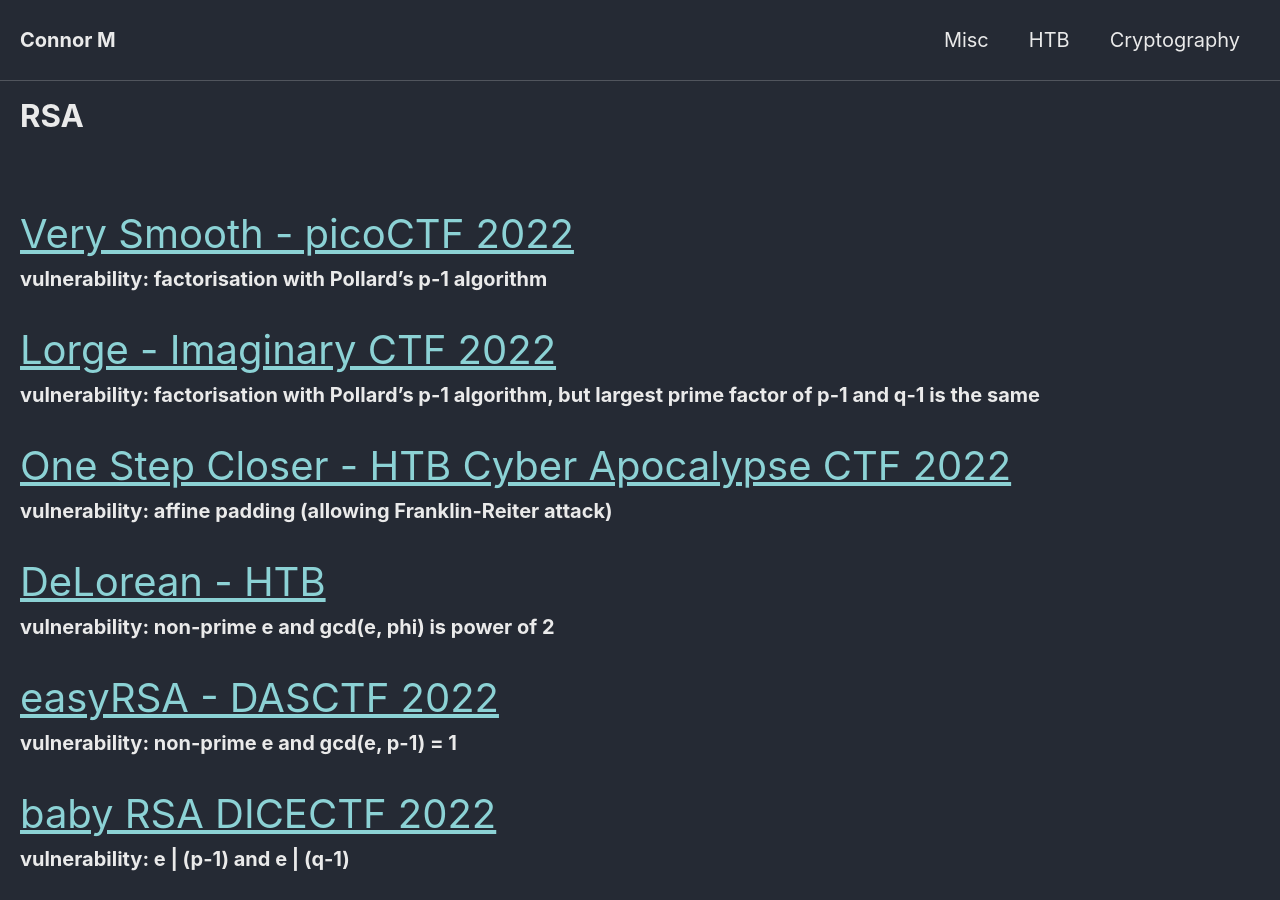
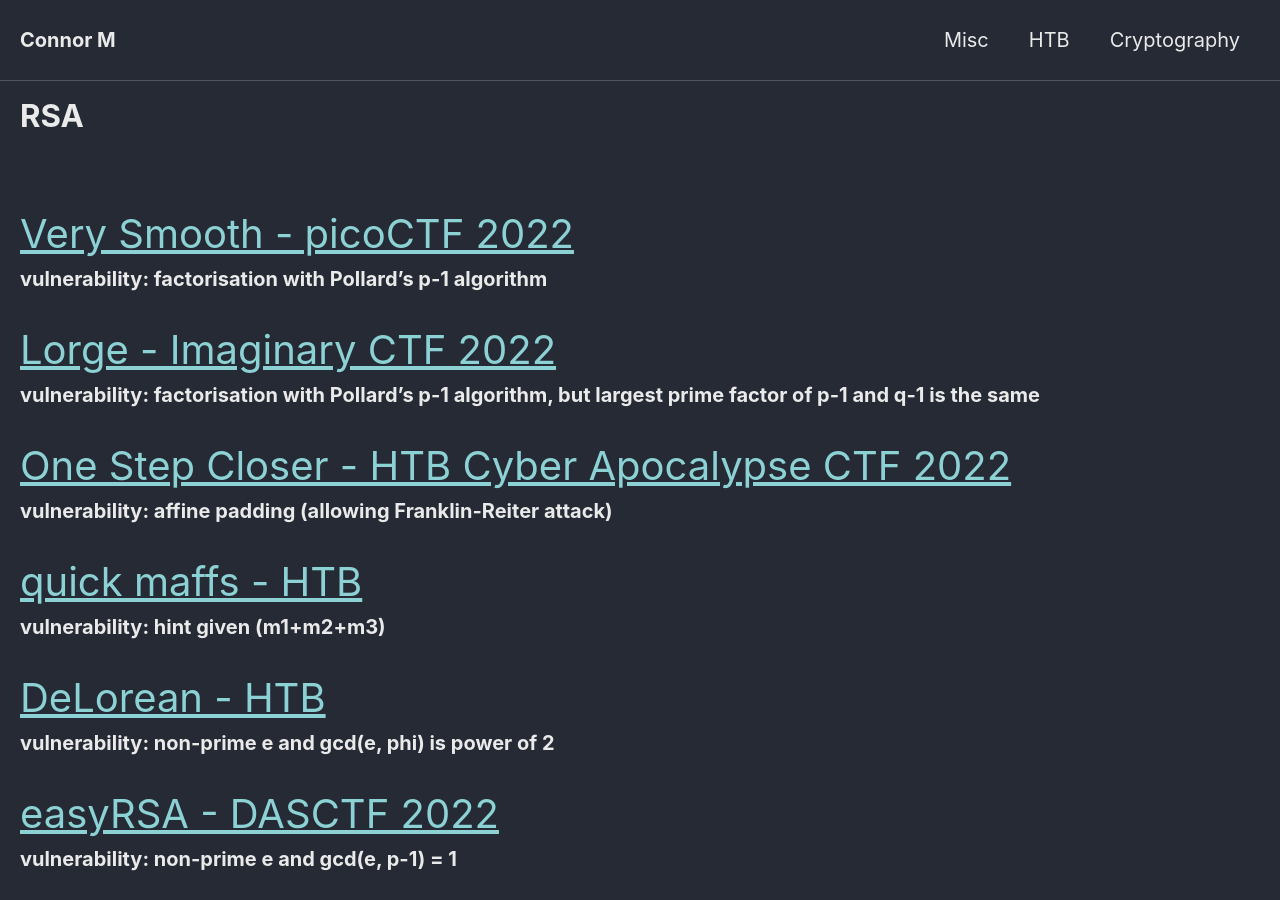
Before and after one commit to Connor-McCartney/Connor-McCartney.github.io, a Jekyll site: the page built from _pages/cryptography/rsa/rsa.md, in a window 1280 px wide and 900 px high. Built offline with Jekyll 4.4.1, drawn with Linux system fonts in a browser that asks for light colours; cached includes are drawn as plain includes.

Commit message:
Update rsa.md

```diff
--- a/_pages/cryptography/rsa/rsa.md
+++ b/_pages/cryptography/rsa/rsa.md
@@ -16,6 +16,10 @@ __vulnerability: factorisation with Pollard's p-1 algorithm, but largest prime f
 
 <span style="font-size:2em;">   [One Step Closer - HTB Cyber Apocalypse CTF 2022](/cryptography/rsa/one-step-closer-HTB-cyber-apocalypse-CTF-2022)       </span> <br>
 __vulnerability: affine padding (allowing Franklin-Reiter attack)__
+
+
+<span style="font-size:2em;">   [quick maffs - HTB](/cryptography/rsa/quick-maffs-HTB)       </span> <br>
+__vulnerability: hint given (m1+m2+m3)__
 
 
 <span style="font-size:2em;">   [DeLorean - HTB](/cryptography/rsa/DeLoreanHTB)       </span> <br>
```
